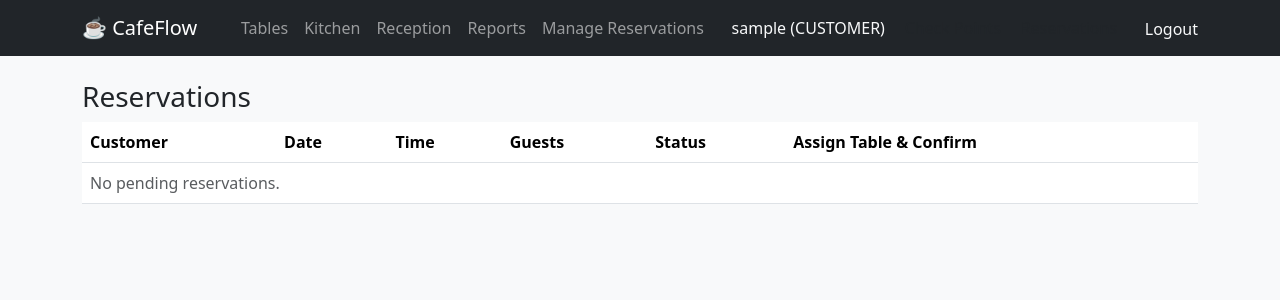
After one commit to khadkashashi/CafeFlow, a Django app: page /reservations/manage/ in a window 1280 px wide. The commit adds this page. Shown: the top 300 px of the page. Run offline with Django 5.2, Linux system fonts and the light colour scheme; the visitor is signed in with stand-in values (Sample User, id 1); data that the repository does not hold is empty.

Commit message:
Add public reservation form, customer reservation history, and front desk confirmation flow

```diff
--- a/core/urls.py
+++ b/core/urls.py
@@ -36,6 +36,7 @@ urlpatterns = [
     path("", include("landing.urls")),
     path("account/", include("customers.urls")),
     path("signup/", account_views.signup, name="signup"),
+    path("reservations/", include("reservations.urls")),
 ]
 if settings.DEBUG:
     urlpatterns += static(settings.MEDIA_URL, document_root=settings.MEDIA_ROOT)
--- a/landing/templates/landing/home.html
+++ b/landing/templates/landing/home.html
@@ -294,6 +294,7 @@
     <a href="{% url 'landing:menu' %}">Menu</a>
     <a href="{% url 'cart:cart_detail' %}">Cart</a>
     <a href="{% url 'customers:check_points' %}">Loyalty Points</a>
+    <a href="{% url 'reservations:make_reservation' %}">Reserve</a>
     {% if user.is_authenticated %}
     <form method="post" action="{% url 'logout' %}" style="display:inline;">
         {% csrf_token %}
--- /dev/null
+++ b/reservations/templates/reservations/reservation_list.html
@@ -0,0 +1,38 @@
+{% extends "base.html" %}
+{% block title %}Manage Reservations{% endblock %}
+
+{% block content %}
+<h3>Reservations</h3>
+<table class="table bg-white">
+    <thead><tr><th>Customer</th><th>Date</th><th>Time</th><th>Guests</th><th>Status</th><th>Assign Table & Confirm</th></tr></thead>
+    <tbody>
+        {% for r in reservations %}
+        <tr>
+            <td>{{ r.customer.name }} ({{ r.customer.phone }})</td>
+            <td>{{ r.date }}</td>
+            <td>{{ r.time }}</td>
+            <td>{{ r.guest_count }}</td>
+            <td>{{ r.get_status_display }}</td>
+            <td>
+                {% if r.status == "PENDING" %}
+                <form method="post" action="{% url 'reservations:confirm_reservation' r.pk %}" class="d-flex gap-2">
+                    {% csrf_token %}
+                   <select name="table_id" class="form-select form-select-sm" style="width:120px;">
+                       <option value="">— Table —</option>
+                        {% for t in tables %}
+                       <option value="{{ t.pk }}">Table {{ t.table_number }}</option>
+                        {% endfor %}
+                    </select>
+                    <button class="btn btn-sm btn-success">Confirm</button>
+                </form>
+                {% else %}
+                <span class="text-muted">{{ r.table|default:"—" }}</span>
+                {% endif %}
+            </td>
+        </tr>
+        {% empty %}
+        <tr><td colspan="6" class="text-muted">No pending reservations.</td></tr>
+        {% endfor %}
+    </tbody>
+</table>
+{% endblock %}
--- /dev/null
+++ b/reservations/urls.py
@@ -0,0 +1,10 @@
+from django.urls import path
+from . import views
+app_name = "reservations"
+
+urlpatterns = [
+    path("new/", views.make_reservation, name="make_reservation"),
+    path("mine/", views.my_reservations, name="my_reservations"),
+    path("manage/", views.reservation_list, name="reservation_list"),
+    path("manage/<int:pk>/confirm/", views.confirm_reservation, name="confirm_reservation"),
+]
--- a/reservations/views.py
+++ b/reservations/views.py
@@ -1,3 +1,53 @@
-from django.shortcuts import render
+from django.contrib.auth.decorators import login_required
+from django.shortcuts import redirect, render
+from accounts.decorators import role_required
+from accounts.models import User
+from customers.models import Customer
+from .forms import ReservationForm
+from .models import Reservation
+from django.shortcuts import get_object_or_404
+from tables.models import Table
+# Create your views here.
+@login_required
+def make_reservation(request):
+    if request.method == "POST":
+        form = ReservationForm(request.POST)
+        if form.is_valid():
+            customer, _ = Customer.objects.get_or_create(user=request.user,
+                defaults={
+                    "name": request.user.get_full_name() or request.user.username,
+                    "phone": request.user.phone,
+                    "email": request.user.email,
+                },
+            )
+            reservation = form.save(commit=False)
+            reservation.customer = customer
+            reservation.save()
+            return redirect("reservations:my_reservations")
+    else:
+        form = ReservationForm()
+    return render(request, "reservations/make_reservation.html", {"form": form})
 
-# Create your views here.
+
+@login_required
+def my_reservations(request):
+    customer = Customer.objects.filter(user=request.user).first()
+    reservations = Reservation.objects.filter(customer=customer).order_by("-date") if customer else []
+    return render(request, "reservations/my_reservations.html", {"reservations": reservations})
+
+
+@role_required(User.Role.FRONT_DESK, User.Role.MANAGER)
+def reservation_list(request):
+    reservations = Reservation.objects.exclude(status=Reservation.Status.CANCELLED).select_related("customer", "table")
+    tables = Table.objects.all()
+    return render(request, "reservations/reservation_list.html", {"reservations": reservations, "tables": tables})
+
+
+@role_required(User.Role.FRONT_DESK, User.Role.MANAGER)
+def confirm_reservation(request, pk):
+    reservation = get_object_or_404(Reservation, pk=pk)
+    table_id = request.POST.get("table_id")
+    if table_id:
+        reservation.table = Table.objects.filter(pk=table_id).first()
+    reservation.confirm()
+    return redirect("reservations:reservation_list")
--- a/templates/base.html
+++ b/templates/base.html
@@ -22,6 +22,9 @@
 {% if user.can_access_reports %}
 <a class="nav-link" href="{% url 'reports:dashboard' %}">Reports</a>
 {% endif %}
+{% if user.can_bill %}
+<a class="nav-link" href="{% url 'reservations:reservation_list' %}">Manage Reservations</a>
+{% endif %}
 </div>
 {% if user.is_authenticated and user.role == "CUSTOMER" %}
 <a class="navbar-text text-light text-decoration-none" href="{% url 'customers:my_account' %}">{{ user.username }} ({{ user.role }})</a>
@@ -30,6 +33,11 @@
 {% endif %}
 
 <a class="nav-link" href="{% url 'customers:check_points' %}">Check Points</a>
+
+{% if user.is_authenticated and user.role == "CUSTOMER" %}
+<a class="nav-link" href="{% url 'reservations:my_reservations' %}">Reservations</a>
+{% endif %}
+
 
 {% if user.is_authenticated %}
 <form method="post" action="{% url 'logout' %}" class="d-inline ms-2">
```
Also changed, not shown: reservations/forms.py (added, +11 -0 lines), reservations/templates/reservations/make_reservation.html (added, +11 -0 lines), reservations/templates/reservations/my_reservations.html (added, +24 -0 lines).
